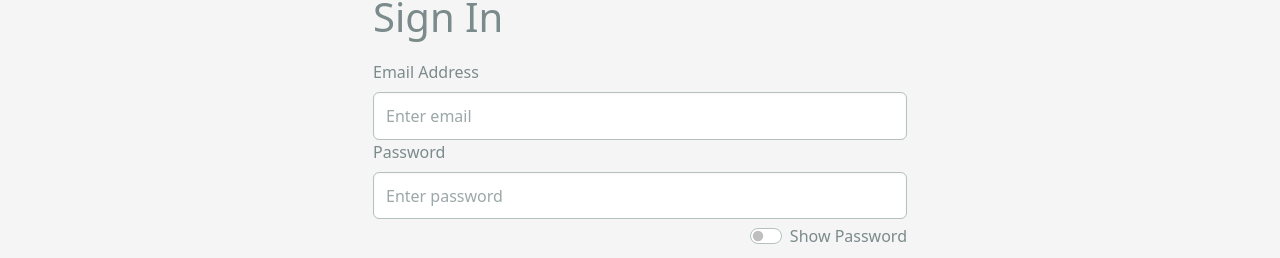
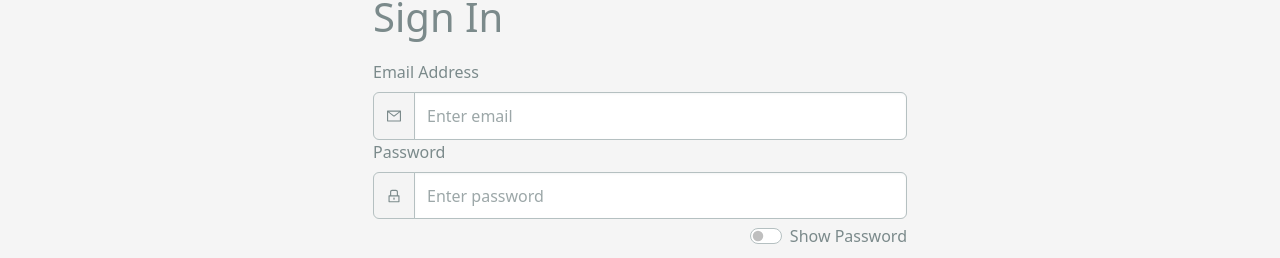
Before and after one commit to capo33/recipes-blog, a React (Create React App) app in the folder frontend/: page /login in a window 1280 px wide. Shown: the part 159-417 px from the top of the page. Built offline with nearby package versions, Linux system fonts and the light colour scheme.

Commit message:
update Login & register components

```diff
--- a/frontend/src/pages/Auth/Login.tsx
+++ b/frontend/src/pages/Auth/Login.tsx
@@ -1,12 +1,13 @@
 import React, { useState, useEffect } from "react";
 import { toast } from "react-hot-toast";
-import { Button, Col, Form, Row } from "react-bootstrap";
+import { AiOutlineLock, AiOutlineMail } from "react-icons/ai";
+import { Button, Col, Form, InputGroup, Row } from "react-bootstrap";
 import { Link, useLocation, useNavigate } from "react-router-dom";
 
 import { AuthUser } from "../../interfaces/AuthInterface";
 import { login } from "../../redux/feature/Auth/authSlice";
+import FormContainer from "../../components/FormContainer/Index";
 import { useAppDispatch, useAppSelector } from "../../redux/app/store";
-import FormContainer from "../../components/FormContainer/Index";
 
 const Login = () => {
   const { user } = useAppSelector((state) => state.auth);
@@ -52,8 +53,13 @@ const Login = () => {
     <FormContainer className='mt-5'>
       <h1>Sign In</h1>
       <Form onSubmit={handleSubmit}>
+        {/* Email */}
         <Form.Group controlId='email'>
           <Form.Label>Email Address</Form.Label>
+          <InputGroup>
+            <InputGroup.Text id='basic-addon1'>
+              <AiOutlineMail />
+            </InputGroup.Text>
             <Form.Control
               type='email'
               name='email'
@@ -61,10 +67,16 @@ const Login = () => {
               placeholder='Enter email'
               onChange={handleChange}
             />
+          </InputGroup>
         </Form.Group>
 
+        {/* Password */}
         <Form.Group controlId='password'>
           <Form.Label>Password</Form.Label>
+          <InputGroup>
+            <InputGroup.Text id='basic-addon1'>
+              <AiOutlineLock />
+            </InputGroup.Text>
             <Form.Control
               type={showPassword ? "text" : "password"}
               placeholder='Enter password'
@@ -72,9 +84,13 @@ const Login = () => {
               value={formData.password}
               onChange={handleChange}
             />
+          </InputGroup>
         </Form.Group>
 
-        <Form.Group controlId='showPassword' className='mt-1 d-flex justify-content-end'>
+        <Form.Group
+          controlId='showPassword'
+          className='mt-1 d-flex justify-content-end'
+        >
           <Form.Check
             type='switch'
             label='Show Password'
```
Also changed, not shown: frontend/src/pages/Auth/Register.tsx (+3 -110 lines). Lines whose indentation alone changed are shown as unchanged.
